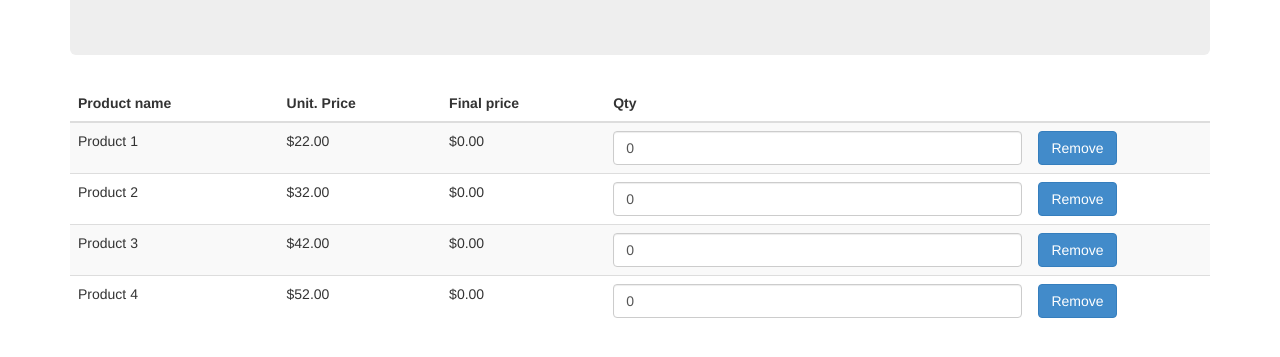
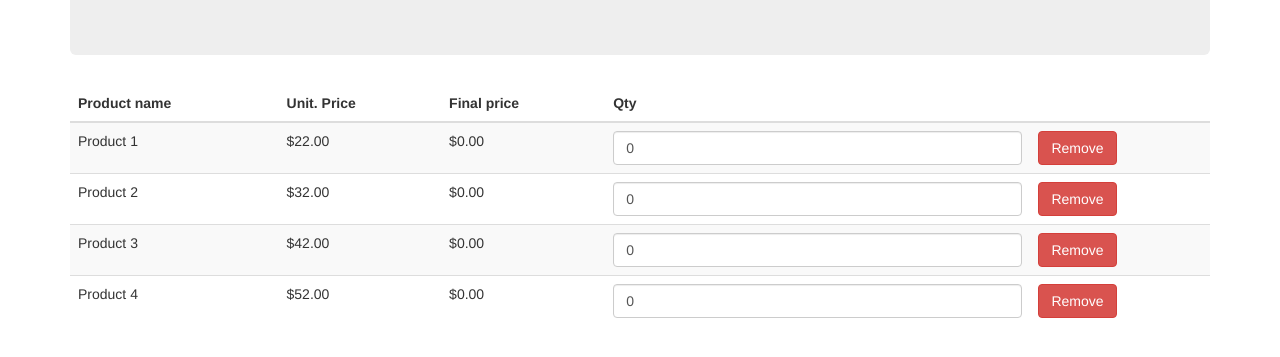
Before and after one commit to gnuwilliam/angularjs-cart, a website: page index.html in a window 1280 px wide. Shown: the part 193-550 px from the top of the page. Drawn offline with Linux system fonts and the light colour scheme.

Commit message:
changes button type

```diff
--- a/index.html
+++ b/index.html
@@ -35,7 +35,7 @@
               <td>{{ product.price | currency }}</td>
               <td>{{ product.price * product.qty | currency }}</td>
               <td><input type="text" class="form-control" ng-model="product.qty"></td>
-              <td><button type="button" class="btn btn-primary" ng-click="remove($index)">Remove</button></td>
+              <td><button type="button" class="btn btn-danger" ng-click="remove($index)">Remove</button></td>
             </tr>
           </tbody>
         </table>
```
